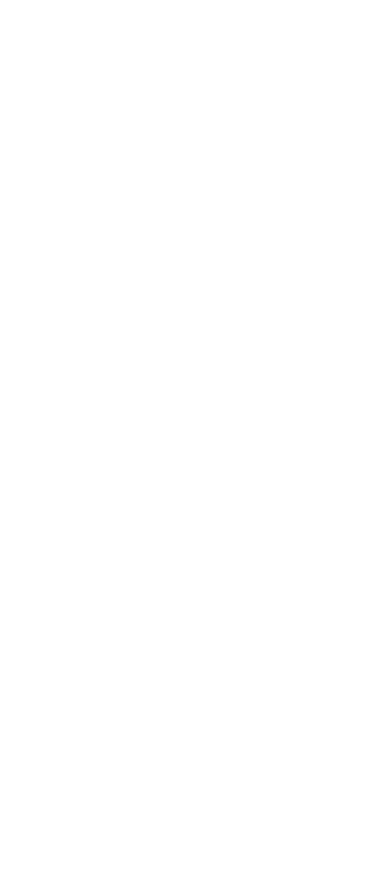
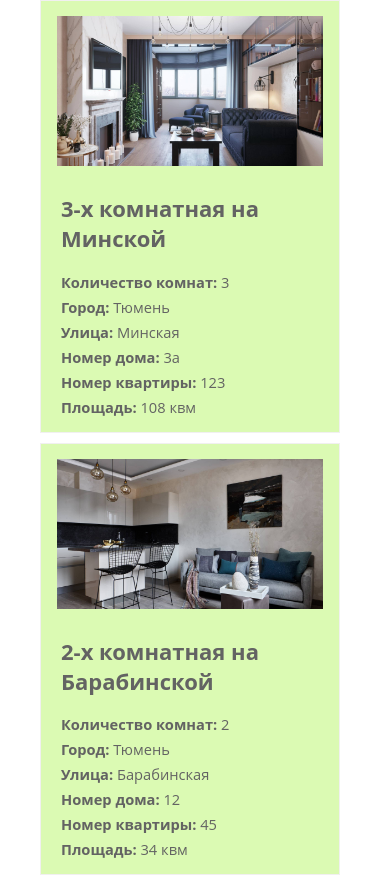
Before and after one commit to grentsva/task-for-crtweb, a React (Create React App) app: page / in a window 390 px wide. Shown: the top 876 px of the page. Before the commit the page ends 844 px from the top, so only its background shows below. Built offline with nearby package versions, Linux system fonts and the light colour scheme.

Commit message:
Edit component Rooms.js

```diff
--- a/src/App.css
+++ b/src/App.css
@@ -0,0 +1,96 @@
+html,
+body {
+  height: 100%;
+  margin: 0;
+  padding: 0;
+}
+
+body {
+  font-family: open sans, sans-serif;
+  background-color: #fff;
+  font-size: 11pt;
+  color: #636363;
+}
+
+.wrapper {
+  padding-left: 15px;
+  padding-right: 15px;
+  max-width: 942px;
+  margin: 0 auto;
+}
+
+.room {
+  display: flex;
+  border: 1px solid #f1f0f0;
+  margin-bottom: 10px;
+  padding: 10px;
+  background-color: #dbfab3;
+  position: relative;
+}
+
+.room .photo img {
+  height: 200px;
+  margin: 5px;
+}
+
+.room .description {
+  margin-left: 10px;
+}
+
+.room .description div {
+  margin: 5px 0;
+}
+
+@media (max-width: 950px) {
+  .wrapper {
+    display: inline-flex;
+    justify-content: center;
+    margin: 0 auto;
+    text-align: center;
+  }
+
+  .room {
+    display: flex;
+    justify-content: space-between;
+    flex-direction: column;
+    border: 1px solid #f1f0f0;
+    margin-bottom: 10px;
+    padding: 10px;
+    margin-right: 10px;
+    max-width: 278px;
+  }
+
+  .room .photo img {
+    height: 150px;
+    margin: 5px;
+  }
+
+  .room .description div {
+    text-align: left;
+  }
+}
+
+@media (max-width: 600px) {
+  .content {
+    text-align: center;
+  }
+
+  .wrapper {
+    max-width: 310px;
+    display: inline-flex;
+    flex-direction: column;
+    justify-content: center;
+    margin: 0 auto;
+  }
+}
+
+@media (max-width: 360px) {
+  .wrapper {
+    display: inline-flex;
+  }
+
+  .room .photo img {
+    height: 150px;
+    margin: 5px;
+  }
+}
--- a/src/components/Rooms.js
+++ b/src/components/Rooms.js
@@ -1,6 +1,55 @@
 import React from "react";
+import data from "../entities.json";
 
 const Rooms = () => {
-  return <div></div>;
+  return (
+    <div>
+      <div className="content">
+        <div className="wrapper">
+          {data.response.map((resp) => {
+            return (
+              <div className="room" key={resp.id}>
+                <div className="photo">
+                  <img src={resp.photo} alt="" />
+                </div>
+                <div className="description">
+                  <div className="title">
+                    <h2>{resp.attributes.title}</h2>
+                  </div>
+                  <div className="quantity-room">
+                    <strong>Количество комнат: </strong>
+                    {resp.attributes.rooms}
+                  </div>
+                  <div className="address">
+                    <div className="city">
+                      <strong>Город: </strong>
+                      {resp.attributes.address.city}
+                    </div>
+                    <div className="street">
+                      <strong>Улица: </strong>
+                      {resp.attributes.address.street}
+                    </div>
+                    <div className="house">
+                      <strong>Номер дома: </strong>
+                      {resp.attributes.address.house}
+                    </div>
+                    <div className="flat">
+                      <strong>Номер квартиры: </strong>
+                      {resp.attributes.address.room}
+                    </div>
+                    <div className="area">
+                      <strong>Площадь: </strong>
+                      {resp.attributes.area + " " + resp.attributes.unit}
+                    </div>
+                  </div>
+                </div>
+              </div>
+            );
+          })}
+        </div>
+      </div>
+    </div>
+  );
 };
+
 export default Rooms;
```
